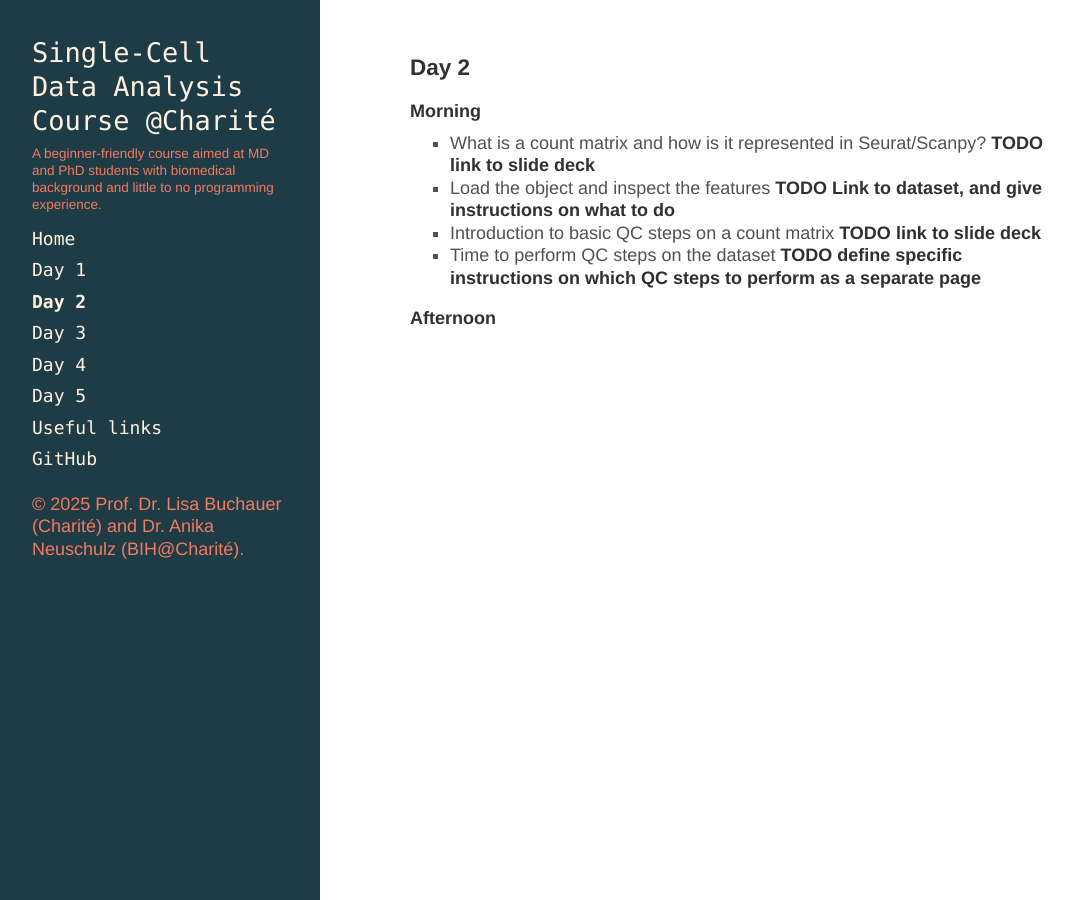
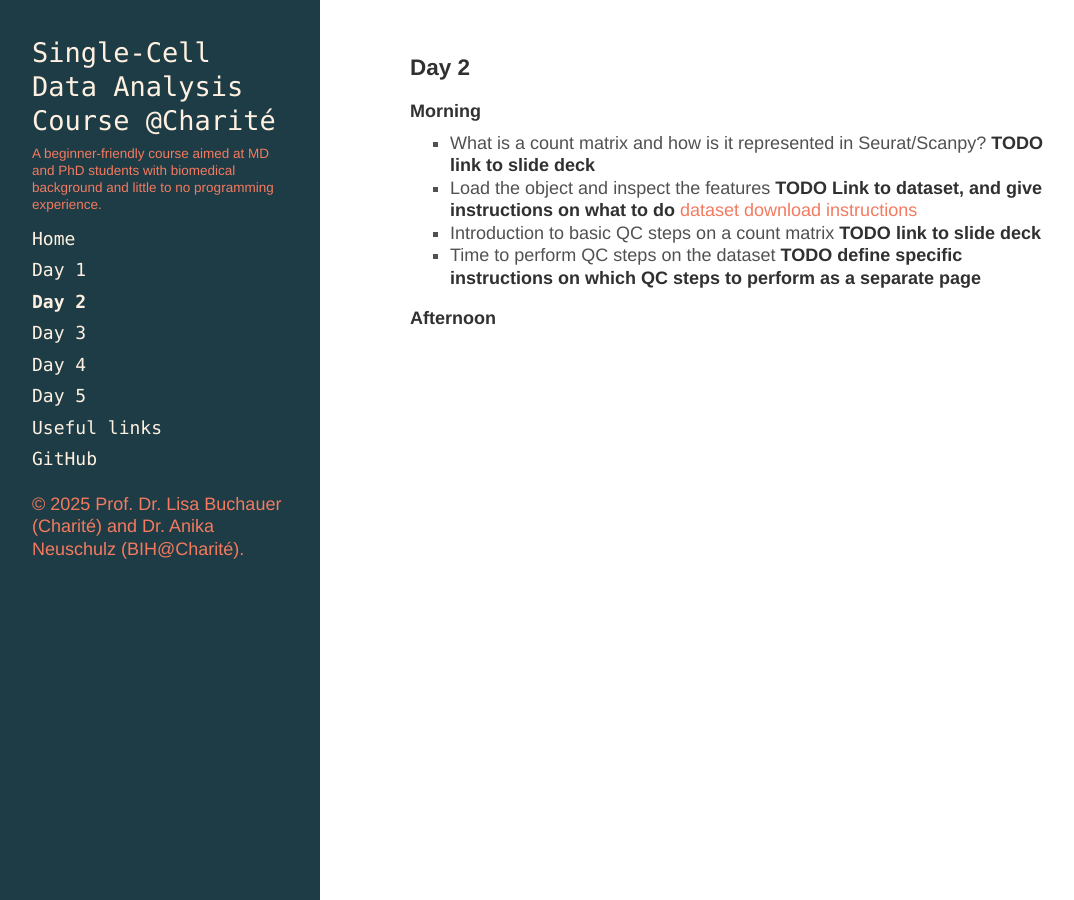
Before and after one commit to buchauer-lab/charite-sc-data-course, a Jekyll site: the page built from docs/Day2.md, in a window 1280 px wide. Shown: the whole page, without its empty margins (4-1078 px from the left). Built offline with Jekyll 4.4.1, drawn with Linux system fonts in a browser that asks for light colours; nearby versions of some CDN libraries; a style sheet for code colours, icons or effects is not loaded.

Commit message:
Update Day2.md

```diff
--- a/docs/Day2.md
+++ b/docs/Day2.md
@@ -8,7 +8,7 @@ order: 3
 
 #### Morning
 - What is a count matrix and how is it represented in Seurat/Scanpy? __TODO link to slide deck__
-- Load the object and inspect the features __TODO Link to dataset, and give instructions on what to do__
+- Load the object and inspect the features __TODO Link to dataset, and give instructions on what to do__ [dataset download instructions](https://github.com/buchauer-lab/charite-sc-data-course/tree/main/healthy_PBMC_dataset/readme.txt)
 - Introduction to basic QC steps on a count matrix __TODO link to slide deck__
 - Time to perform QC steps on the dataset __TODO define specific instructions on which QC steps to perform as a separate page__
 
```
